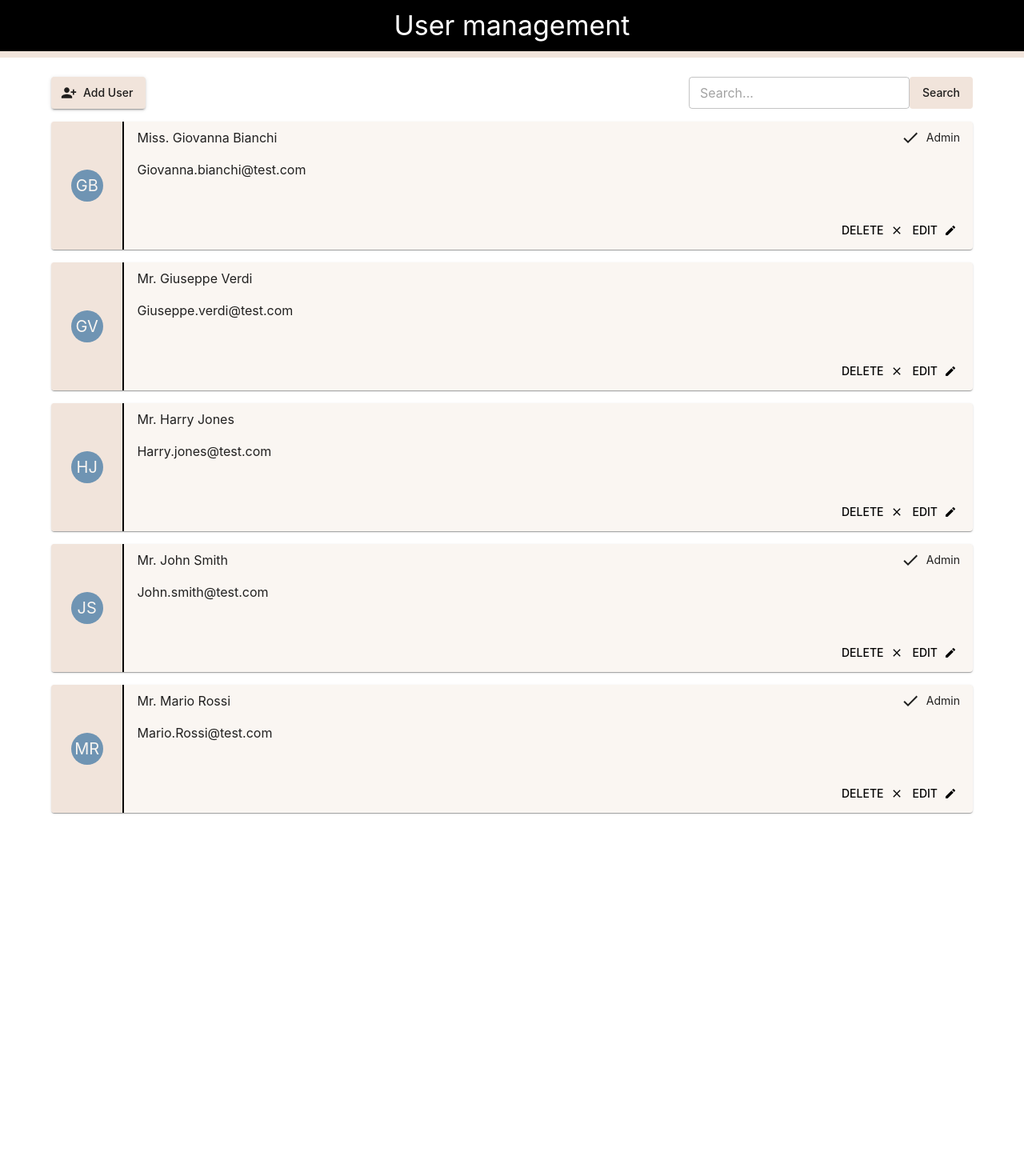
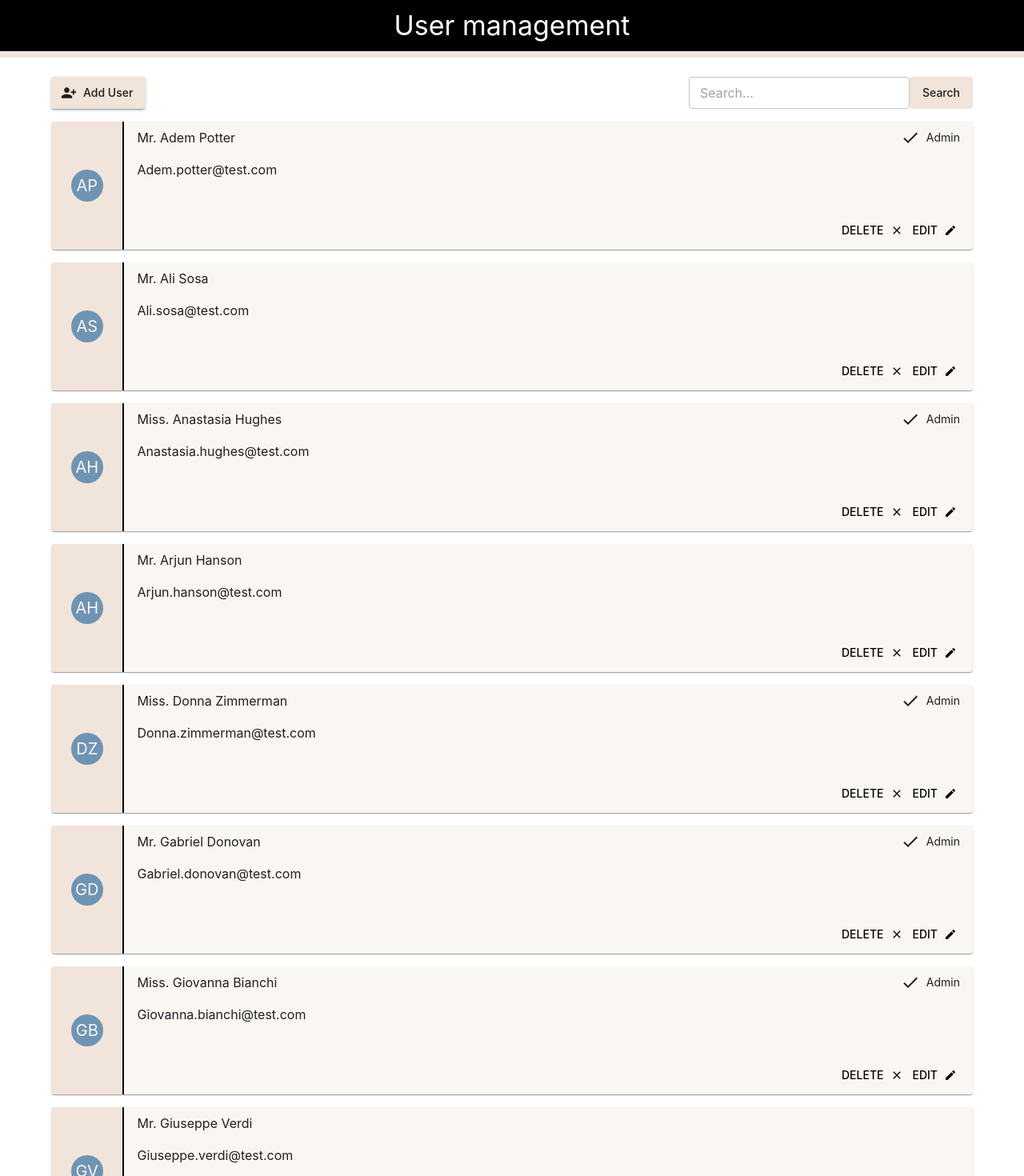
Before and after one commit to alexSp84/user-management, a React (Create React App) app: page / in a window 1280 px wide. Shown: the top 1470 px of the page at 80% size. Before the commit the page ends 1064 px from the top, so only its background shows below. Built offline with nearby package versions, Linux system fonts and the light colour scheme.

Commit message:
refactor search, implemented pagination

```diff
--- a/src/app/App.js
+++ b/src/app/App.js
@@ -1,30 +1,59 @@
-import { Container, Stack } from '@mui/material';
-import React, { useEffect, useState } from 'react';
+import { Container, Stack, TablePagination } from '@mui/material';
+import React, { useEffect } from 'react';
 import { useDispatch, useSelector } from 'react-redux';
 import Header from './components/Header';
 import SearchBar from './components/SearchBar';
 import UserCard from './components/UserCard';
 import usersData from './data/users.json'
-import { setUsers } from './redux/users/usersSlice';
+import {
+  setFound,
+  setPage,
+  setPaginated,
+  setRows,
+  setUsers
+} from './redux/users/usersSlice';
 import { sortBy } from 'lodash';
 import { STORAGE_KEY } from './utils/constants';
 
 const App = () => {
   const dispatch = useDispatch();
   const users = useSelector((state) => state.users.list);
+  const usersFound = useSelector((state) => state.users.found);
   const search = useSelector((state) => state.users.search);
-  const [usersFound, setUsersFound] = useState();
+  const page = useSelector((state) => state.users.page);
+  const rows = useSelector((state) => state.users.rows);
+  const paginatedUsers = useSelector((state) => state.users.paginated);
 
-  const userList = usersFound || users;
+  const onRowsPerPageChange = (e) => {
+    dispatch(setRows(e.target.value));
+    dispatch(setPage(0));
+  };
+
+  const onPageChange = (e, newPage) =>
+    dispatch(setPage(newPage));
 
   useEffect(() => {
+    dispatch(setPage(0));
     if (search)
-      setUsersFound(users.filter(
+      dispatch(setFound(users.filter(
         (user) => user.email.toLowerCase().includes(search.toLowerCase()))
-      );
+      ));
     else
-      setUsersFound();
+      dispatch(setFound());
   }, [search, users]);
+
+  useEffect(() => {
+    let list = [];
+    const userList = usersFound || users;
+    const start = page * rows;
+    const max = start + rows;
+    const last = userList.length < max ? userList.length : max;
+
+    for (let i = start; i < last; i++)
+      list.push(userList[i]);
+
+    dispatch(setPaginated(list));
+  }, [page, rows, usersFound, users]);
 
   useEffect(() => {
     const storedUsersData = localStorage.getItem(STORAGE_KEY);
@@ -48,12 +77,20 @@ const App = () => {
           mb={6}
         >
           <SearchBar />
-          {userList?.map(user =>
+          {paginatedUsers.map(user =>
             <UserCard
               key={user.id}
               user={user}
             />
           )}
+          <TablePagination
+            component='div'
+            count={usersFound?.length || users.length}
+            page={page}
+            onPageChange={onPageChange}
+            rowsPerPage={rows}
+            onRowsPerPageChange={onRowsPerPageChange}
+          />
         </Stack>
       </Container>
     </div>
--- a/src/app/components/SearchBar.js
+++ b/src/app/components/SearchBar.js
@@ -1,7 +1,7 @@
 import { Box, Button, FormGroup, TextField } from '@mui/material';
 import UserAdd from '@mui/icons-material/PersonAddAlt1';
 import { useDispatch } from 'react-redux';
-import { createUser, setSearch } from '../redux/users/usersSlice';
+import { createUser, setPage, setSearch } from '../redux/users/usersSlice';
 import { useState } from 'react';
 
 const SearchBar = () => {
@@ -11,6 +11,7 @@ const SearchBar = () => {
     const handleAdd = () => {
         setValue('');
         dispatch(setSearch(''));
+        dispatch(setPage(0));
         dispatch(createUser());
     };
 
--- a/src/app/data/users.json
+++ b/src/app/data/users.json
@@ -33,5 +33,110 @@
         "honorific": "Miss.",
         "email": "Giovanna.bianchi@test.com",
         "isAdmin": true
+    },
+    {
+        "id": "9b1deb4d-3b7d-4bad-9bdd-2b0d7b3dcb65",
+        "name": "Gabriel Donovan",
+        "honorific": "Mr.",
+        "email": "Gabriel.donovan@test.com",
+        "isAdmin": true
+    },
+    {
+        "id": "1b9d6bcd-bbfd-4b2d-9b5d-ab8dfbbd4be6",
+        "name": "Juliette Booth",
+        "honorific": "Mrs.",
+        "email": "Juliette.booth@test.com",
+        "isAdmin": false
+    },
+    {
+        "id": "715044d6-8ae5-4dba-a73c-c06cd42c2fa2",
+        "name": "Arjun Hanson",
+        "honorific": "Mr.",
+        "email": "Arjun.hanson@test.com",
+        "isAdmin": false
+    },
+    {
+        "id": "543b6460-5558-471d-bf8f-b18a4f6bf2dh",
+        "name": "Isobella Houston",
+        "honorific": "Miss.",
+        "email": "Isobella.houston@test.com",
+        "isAdmin": true
+    },
+    {
+        "id": "dd8f677e-d9d8-4df1-8e19-c7aacbca36ek",
+        "name": "Trinity Thomas",
+        "honorific": "Mr.",
+        "email": "Trinity.thomas@test.com",
+        "isAdmin": true
+    },
+    {
+        "id": "9b1deb4d-3b7d-4bad-9bdd-2b0d7b3dcb6i",
+        "name": "Anastasia Hughes",
+        "honorific": "Miss.",
+        "email": "Anastasia.hughes@test.com",
+        "isAdmin": true
+    },
+    {
+        "id": "1b9d6bcd-bbfd-4b2d-9b5d-ab8dfbbd4bee",
+        "name": "Penelope Brown",
+        "honorific": "Mrs.",
+        "email": "Penelope.brown@test.com",
+        "isAdmin": false
+    },
+    {
+        "id": "715044d6-8ae5-4dba-a73c-c06cd42c2fal",
+        "name": "Humza Mcconnell",
+        "honorific": "Mrs.",
+        "email": "Humza.mcconnell@test.com",
+        "isAdmin": false
+    },
+    {
+        "id": "543b6460-5558-471d-bf8f-b18a4f6bf2d9",
+        "name": "Jacques Flores",
+        "honorific": "Mr.",
+        "email": "Jacques.flores@test.com",
+        "isAdmin": true
+    },
+    {
+        "id": "dd8f677e-d9d8-4df1-8e19-c7aacbca36et",
+        "name": "Donna Zimmerman",
+        "honorific": "Miss.",
+        "email": "Donna.zimmerman@test.com",
+        "isAdmin": true
+    },
+    {
+        "id": "9b1deb4d-3b7d-4bad-9bdd-2b0d7b3dcb67",
+        "name": "Stuart Kerr",
+        "honorific": "Mr.",
+        "email": "Stuart.kerr@test.com",
+        "isAdmin": true
+    },
+    {
+        "id": "1b9d6bcd-bbfd-4b2d-9b5d-ab8dfbbd4be1",
+        "name": "Ali Sosa",
+        "honorific": "Mr.",
+        "email": "Ali.sosa@test.com",
+        "isAdmin": false
+    },
+    {
+        "id": "715044d6-8ae5-4dba-a73c-c06cd42c2faq",
+        "name": "Walter Townsend",
+        "honorific": "Mr.",
+        "email": "Walter.townsend@test.com",
+        "isAdmin": false
+    },
+    {
+        "id": "543b6460-5558-471d-bf8f-b18a4f6bf2dv",
+        "name": "Rafe Oconnell",
+        "honorific": "Mr.",
+        "email": "Rafe.oconnell@test.com",
+        "isAdmin": true
+    },
+    {
+        "id": "dd8f677e-d9d8-4df1-8e19-c7aacbca36e3",
+        "name": "Adem Potter",
+        "honorific": "Mr.",
+        "email": "Adem.potter@test.com",
+        "isAdmin": true
     }
 ]
--- a/src/app/redux/users/usersSlice.js
+++ b/src/app/redux/users/usersSlice.js
@@ -5,7 +5,11 @@ import { STORAGE_KEY } from '../../utils/constants';
 
 const initialState = {
     list: [],
-    search: ''
+    search: '',
+    found: undefined,
+    paginated: [],
+    page: 0,
+    rows: 10
 };
 
 export const usersSlice = createSlice({
@@ -39,10 +43,22 @@ export const usersSlice = createSlice({
             ], [(user) => user.name]);
 
             localStorage.setItem(STORAGE_KEY, JSON.stringify(newUsers));
-            state.list = newUsers
+            state.list = newUsers;
         },
         setSearch(state, action) {
             state.search = action.payload;
+        },
+        setFound(state, action) {
+            state.found = action.payload;
+        },
+        setPage(state, action) {
+            state.page = action.payload;
+        },
+        setRows(state, action) {
+            state.rows = action.payload;
+        },
+        setPaginated(state, action) {
+            state.paginated = action.payload;
         }
     },
 });
@@ -54,7 +70,11 @@ export const {
     deleteUser,
     createUser,
     editUser,
-    setSearch
+    setSearch,
+    setFound,
+    setPage,
+    setRows,
+    setPaginated
 } = actions;
 
 export default reducer;
```
